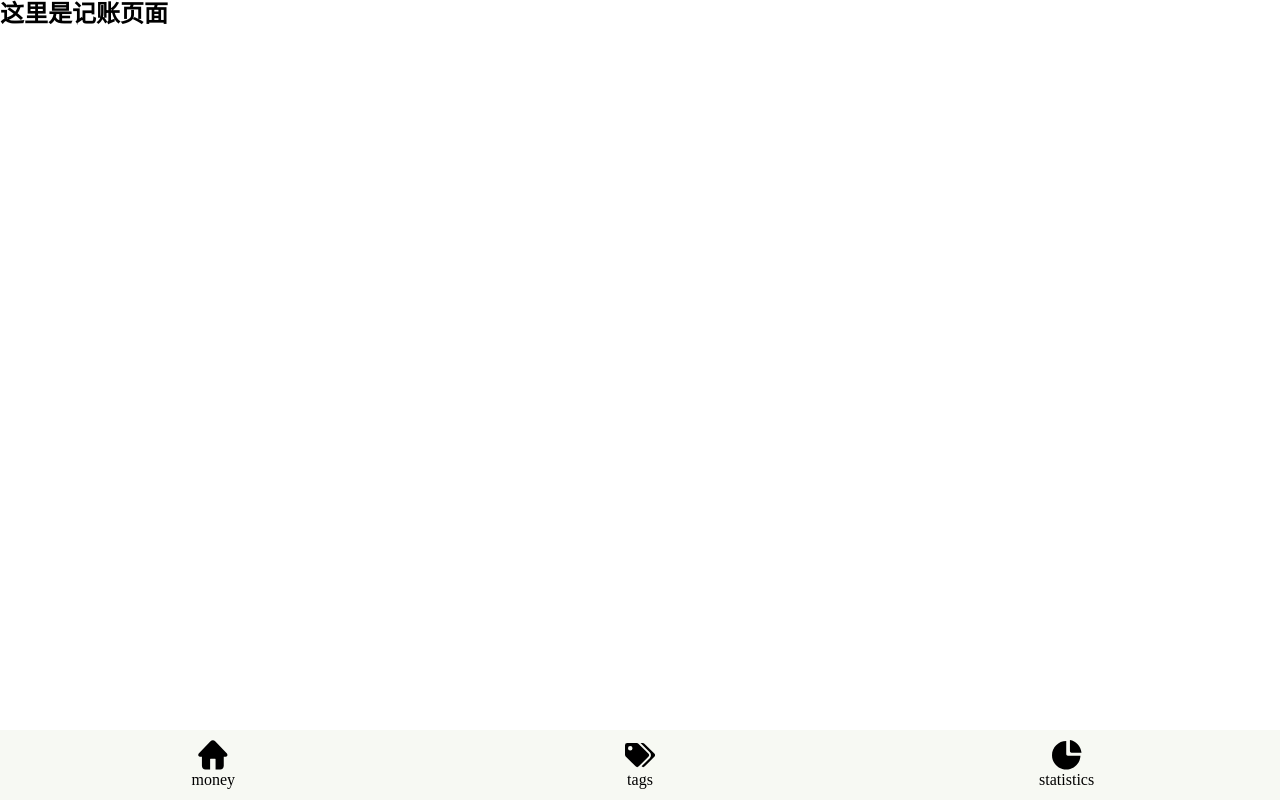
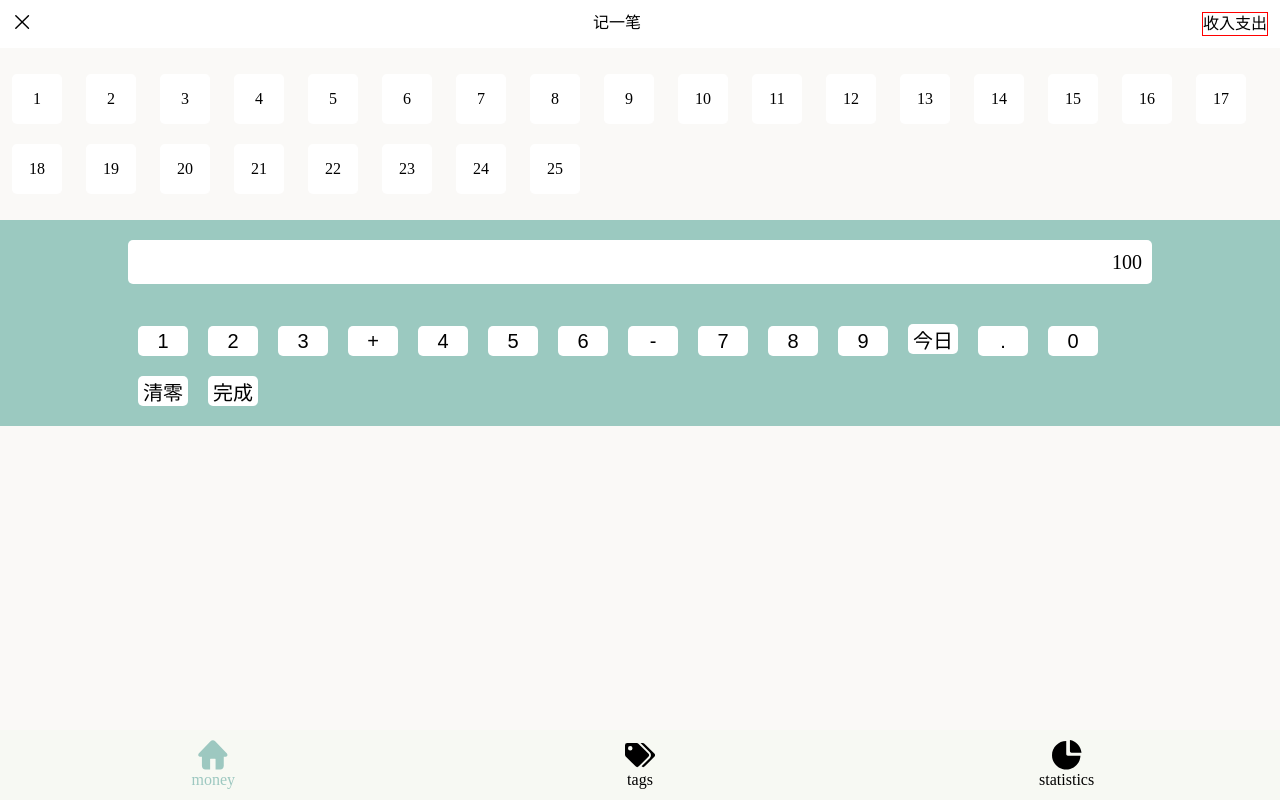
Before and after one commit to Wang-kai960620/rich-react, a React app: page /#/money in a window 1280 px wide. Built offline with nearby package versions, Linux system fonts and the light colour scheme.

Commit message:
基本完成money页面的css样式

```diff
--- a/config/webpack.config.js
+++ b/config/webpack.config.js
@@ -352,7 +352,17 @@ module.exports = function (webpackEnv) {
                             test: /\.svg$/,
                             use: [
                                 {loader: 'svg-sprite-loader', options: {}},
-                                {loader: 'svgo-loader', options: {}},
+                                {
+                                    loader: 'svgo-loader', options: {
+                                        plugins: [
+                                            {
+                                                removeAttrs: {
+                                                    attrs: 'fill'
+                                                }
+                                            },
+                                        ]
+                                    }
+                                },
                             ]
                         },
                         // "url" loader works like "file" loader except that it embeds assets
--- a/src/components/Nav.tsx
+++ b/src/components/Nav.tsx
@@ -1,4 +1,4 @@
-import {Link} from "react-router-dom";
+import {NavLink} from "react-router-dom";
 import React from "react";
 import styled from "styled-components";
 import Icon from "components/Icons";
@@ -10,9 +10,11 @@ const NavWrapper = styled.div`
   display: flex;
   text-align: center;
    >li{
+    line-height: 20px;
+    text-align: center;
     width: 33.333%;
+   >a{
     padding: 10px 0;
-    line-height: 20px;
     display: flex;
     flex-direction: column;
     justify-content: center;
@@ -21,6 +23,13 @@ const NavWrapper = styled.div`
       width: 30px;
       height: 30px;
     }
+    &.selected{
+    color: #9dc8c0;
+    >.icon{
+    fill: #9dc8c0;
+    }
+    }
+   }
   }
  }
 `;
@@ -30,16 +39,22 @@ function Nav() {
     <NavWrapper>
       <ul>
         <li>
-          <Icon name='home'/>
-          <Link to="/money">money</Link>
+          <NavLink to="/money" activeClassName='selected'>
+            <Icon name='home'/>
+            money
+          </NavLink>
         </li>
         <li>
-          <Icon name='tags'/>
-          <Link to="/tags">tags</Link>
+          <NavLink to="/tags" activeClassName='selected'>
+            <Icon name='tags'/>
+            tags
+          </NavLink>
         </li>
         <li>
-          <Icon name='statistics'/>
-          <Link to="/statistics">statistics</Link>
+          <NavLink to="/statistics" activeClassName='selected'>
+            <Icon name='statistics'/>
+            statistics
+          </NavLink>
         </li>
       </ul>
     </NavWrapper>
--- a/src/index.scss
+++ b/src/index.scss
@@ -15,6 +15,7 @@ a{
   color: inherit;
 }
 body{
+  background: #faf9f7;
   line-height: 1.2;
   font-size: 16px;
 }
--- a/src/views/Money.tsx
+++ b/src/views/Money.tsx
@@ -1,11 +1,138 @@
 import Layout from "../components/Layout";
 import React from "react";
+import styled from "styled-components";
+import Icon from "../components/Icons";
+
+const TitleSection = styled.div`
+display: flex;
+justify-content: space-between;
+line-height: 22px;
+padding: 12px 12px;
+background: #fff;
+>.icon{
+width: 20px ;
+height: 20px;
+}
+>div{
+text-align: center;
+border: 1px solid red;
+}
+`;
+const TagsSection = styled.ol`
+margin: 16px 0;
+display: flex;
+overflow-x: scroll;
+overflow-y: hidden;
+flex-wrap: wrap;
+max-height: 350px;
+>li{
+background: #fff;
+display: flex;
+justify-content: center;
+align-items: center;
+width: 50px;
+height: 50px;
+border-radius: 5px;
+margin: 10px 12px;
+}
+
+`;
+const NumberSection = styled.div`
+display: flex;
+justify-content: center;
+align-items: center;
+flex-wrap: wrap;
+background: #9bc9c0;
+>.output{
+display: flex;
+flex-direction: row-reverse;
+font-size: 20px;
+background: #ffffff;
+border-radius: 5px;
+line-height: 24px;
+width: 80vw;
+padding: 10px 10px;
+margin: 20px 34px;
+}
+>.numberList{
+width: 80vw;
+margin: 10px 20px;
+>button{
+font-size: 20px;
+border: none;
+margin: 10px 10px;
+width: 50px;
+height: 30px;
+border-radius: 5px;
+background: #ffffff;
+}
+}
+
+
+`;
 
 function Money() {
   return (
     <Layout>
-      <h2>这里是记账页面</h2>
+      <TitleSection>
+        <Icon name='close'/>
+        <span>记一笔</span>
+        <div>
+          <span>收入</span>
+          <span>支出</span>
+        </div>
+      </TitleSection>
+      <TagsSection>
+        <li>1</li>
+        <li>2</li>
+        <li>3</li>
+        <li>4</li>
+        <li>5</li>
+        <li>6</li>
+        <li>7</li>
+        <li>8</li>
+        <li>9</li>
+        <li>10</li>
+        <li>11</li>
+        <li>12</li>
+        <li>13</li>
+        <li>14</li>
+        <li>15</li>
+        <li>16</li>
+        <li>17</li>
+        <li>18</li>
+        <li>19</li>
+        <li>20</li>
+        <li>21</li>
+        <li>22</li>
+        <li>23</li>
+        <li>24</li>
+        <li>25</li>
+      </TagsSection>
+      <NumberSection>
+        <div className='output'>100</div>
+        <div className='numberList'>
+          <button>1</button>
+          <button>2</button>
+          <button>3</button>
+          <button>+</button>
+          <button>4</button>
+          <button>5</button>
+          <button>6</button>
+          <button>-</button>
+          <button>7</button>
+          <button>8</button>
+          <button>9</button>
+          <button>今日</button>
+          <button>.</button>
+          <button>0</button>
+          <button>清零</button>
+          <button>完成</button>
+        </div>
+
+      </NumberSection>
     </Layout>
   );
 }
+
 export default Money;
```
Also changed, not shown: src/App.tsx (+0 -9 lines), src/help.scss (added), src/icons/close.svg (added), src/icons/lions.svg (added).
